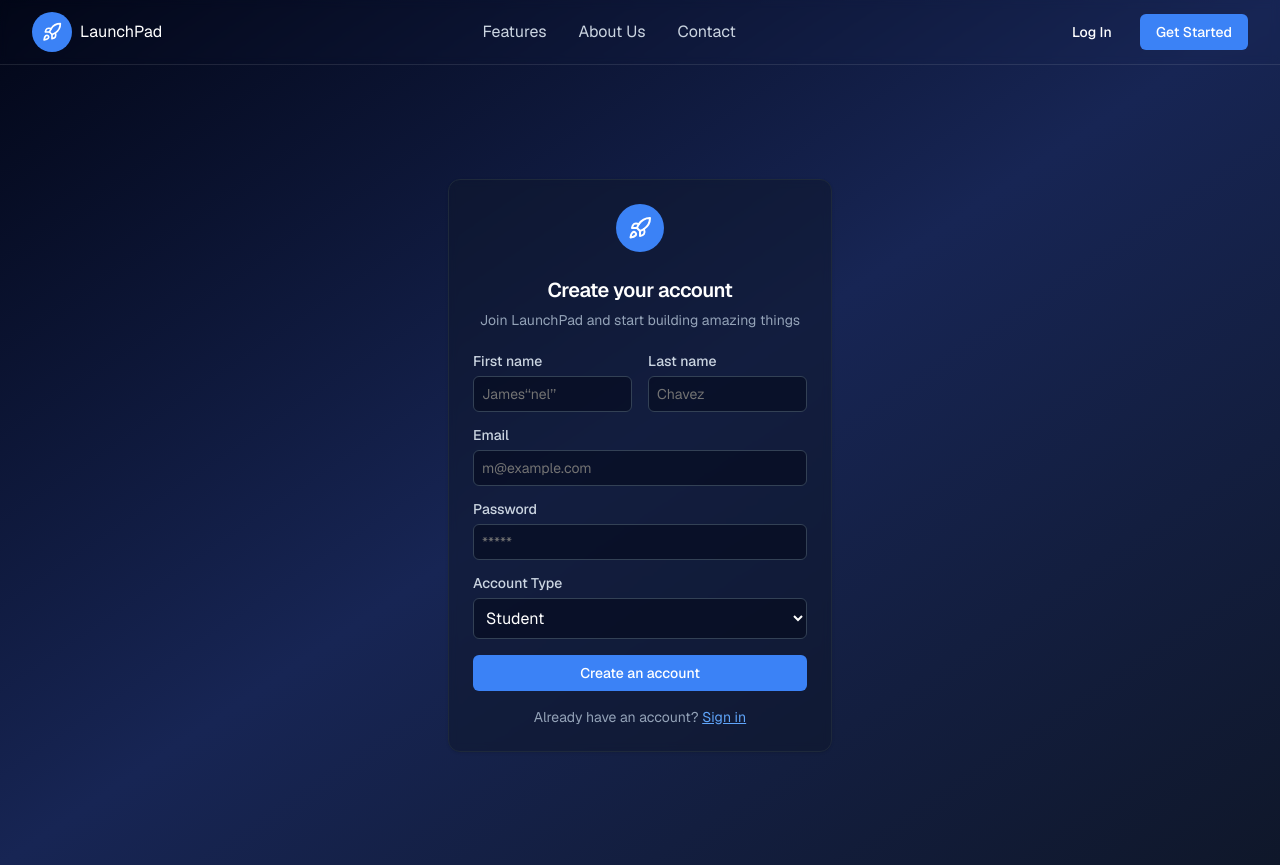
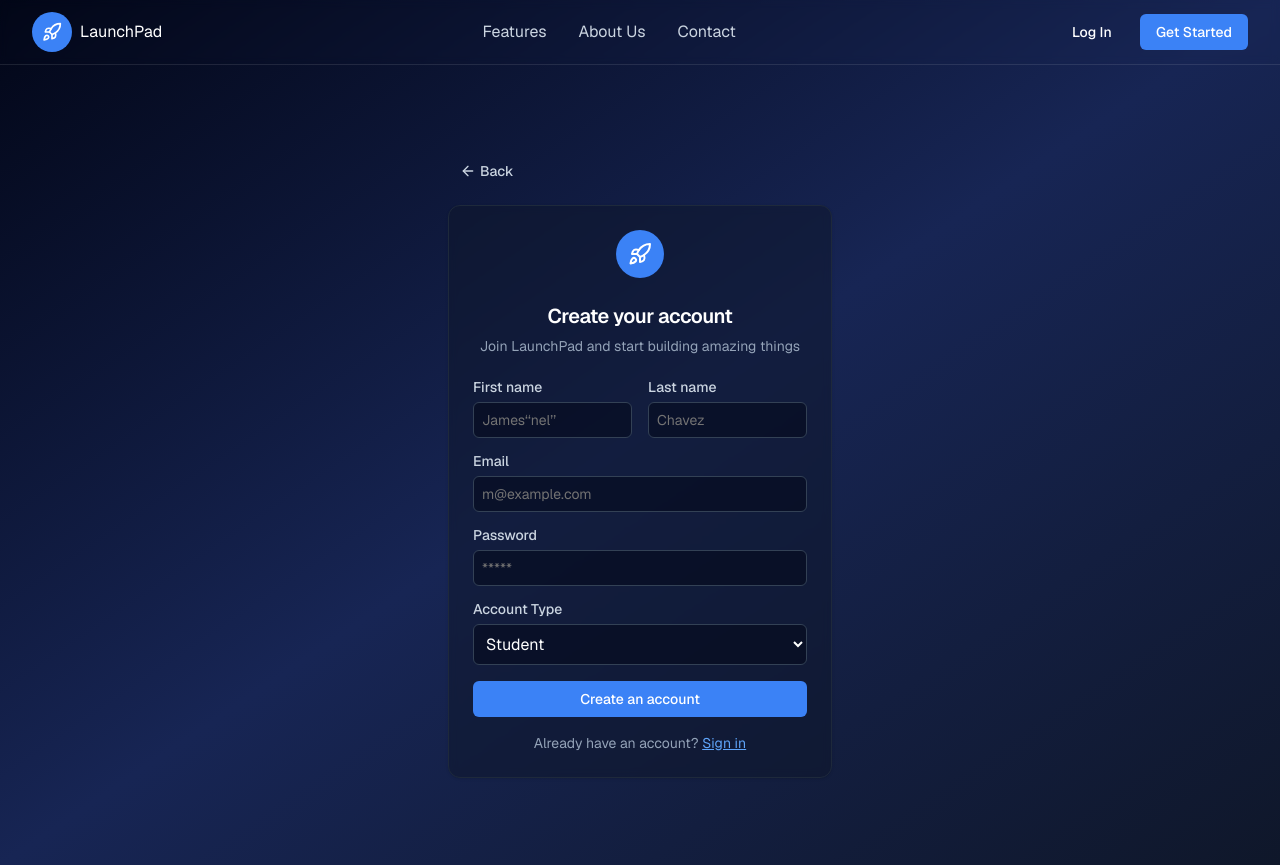
Before and after one commit to CSci-153-Web-Systems-and-Technologies/batch-2025-student-internship-tracker-web, a Next.js app: page /signup in a window 1280 px wide. Built offline with nearby package versions, Linux system fonts and the light colour scheme; no server answers.

Commit message:
refactor: add back buttons to login && signup page

```diff
--- a/app/(auth)/login/_components/LoginForm.tsx
+++ b/app/(auth)/login/_components/LoginForm.tsx
@@ -1,9 +1,8 @@
 "use client";
 import { useActionState } from "react";
 import Link from "next/link";
-import { Rocket } from "lucide-react";
+import { Rocket, ArrowLeft } from "lucide-react";
 import { login } from "@/lib/auth-actions";
-
 import { Button } from "@/components/ui/button";
 import {
   Card,
@@ -14,15 +13,24 @@ import {
 } from "@/components/ui/card";
 import { Input } from "@/components/ui/input";
 import { Label } from "@/components/ui/label";
+import { useRouter } from "next/navigation";
 
 const initialState = { error: "" };
 
 export function LoginForm() {
   const [state, formAction] = useActionState(login, initialState);
+  const router = useRouter();
 
   return (
     <Card className="bg-slate-900/50 border-slate-800 backdrop-blur-sm">
       <CardHeader>
+         <button
+          onClick={() => router.push('/')}
+          className="flex items-center text-slate-300 hover:text-white mb-4 transition"
+        >
+          <ArrowLeft className="w-4 h-4 mr-1" />
+          Back
+        </button>
         <div className="flex justify-center">
           <div className="w-12 h-12 bg-blue-500 rounded-full flex items-center justify-center">
             <Rocket className="w-6 h-6 text-white" />
--- a/app/(auth)/signup/_components/SignUpForm.tsx
+++ b/app/(auth)/signup/_components/SignUpForm.tsx
@@ -1,6 +1,6 @@
 'use client';
 import Link from "next/link";
-import { Rocket } from "lucide-react";
+import { Rocket,ArrowLeft} from "lucide-react";
 import { Button } from "@/components/ui/button";
 import {
   Card,
@@ -12,18 +12,29 @@ import {
 import { Input } from "@/components/ui/input";
 import { Label } from "@/components/ui/label";
 import { signup } from "@/lib/auth-actions";
-
+import { useRouter } from "next/navigation";
 export function SignUpForm() {
-
+  const router = useRouter();
 
   return (
-    <Card className="mx-auto max-w-sm bg-slate-900/50 border-slate-800 backdrop-blur-sm">
+    <div className="mx-auto max-w-sm">
+      <Button
+        variant="ghost"
+        onClick={() => router.push('/login')}
+        className="flex items-center gap-1 text-slate-300 hover:text-black mb-4"
+      >
+        <ArrowLeft className="w-4 h-4" />
+        Back
+      </Button>
+
+      <Card className="mx-auto max-w-sm bg-slate-900/50 border-slate-800 backdrop-blur-sm">
        <div className="flex justify-center pt-6">
           <div className="w-12 h-12 bg-blue-500 rounded-full flex items-center justify-center">
             <Rocket className="w-6 h-6 text-white" />
           </div>
        </div>
       <CardHeader>
+
         <CardTitle className="text-xl text-center text-white">Create your account</CardTitle>
         <CardDescription className="text-center text-slate-400">
           Join LaunchPad and start building amazing things
@@ -102,5 +113,7 @@ export function SignUpForm() {
         </div>
       </CardContent>
     </Card>
+    </div>
+
   );
 }
```
Also changed, not shown: lib/supabase/proxy.ts (+4 -10 lines).
